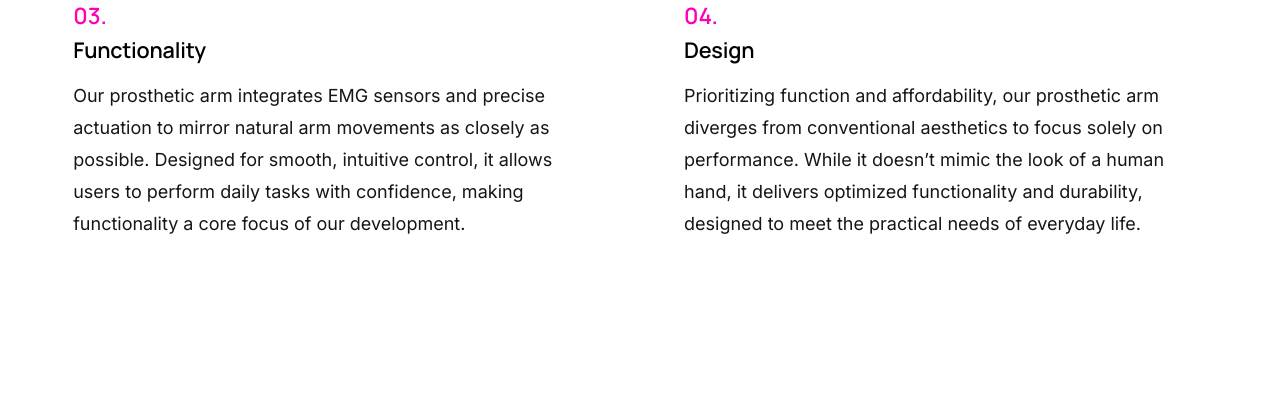
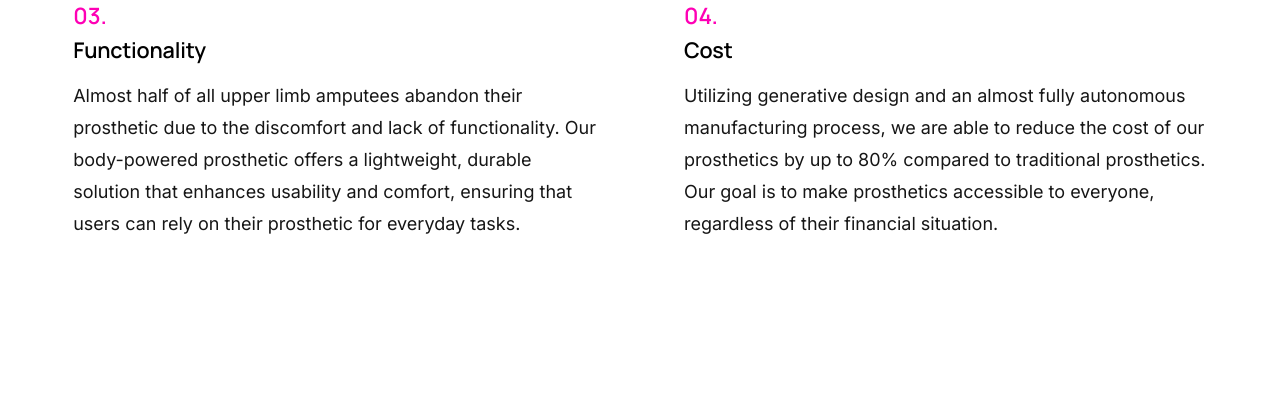
Before and after one commit to namit26073/AkroLimb, a plain HTML site: page index.html in a window 1280 px wide. Shown: the part 1729-2147 px from the top of the page. Drawn offline with Linux system fonts and the light colour scheme.

Commit message:
textchange

```diff
--- a/index.html
+++ b/index.html
@@ -190,18 +190,18 @@
                         </div>
                         <div class="list-block__text">
                             <p>
-                                Our prosthetic arm integrates EMG sensors and precise actuation to mirror natural arm movements as closely as possible. Designed for smooth, intuitive control, it allows users to perform daily tasks with confidence, making functionality a core focus of our development.
+                                Almost half of all upper limb amputees abandon their prosthetic due to the discomfort and lack of functionality. Our body-powered prosthetic offers a lightweight, durable solution that enhances usability and comfort, ensuring that users can rely on their prosthetic for everyday tasks.
                             </p>
                         </div>
                     </div> <!-- end list-block__item -->
 
                     <div class="column list-block__item">
                         <div class="list-block__title">
-                            <h3 class="h5">Design</h3>
+                            <h3 class="h5">Cost</h3>
                         </div>
                         <div class="list-block__text">
                             <p>
-                                Prioritizing function and affordability, our prosthetic arm diverges from conventional aesthetics to focus solely on performance. While it doesn’t mimic the look of a human hand, it delivers optimized functionality and durability, designed to meet the practical needs of everyday life.
+                                Utilizing generative design and an almost fully autonomous manufacturing process, we are able to reduce the cost of our prosthetics by up to 80% compared to traditional prosthetics. Our goal is to make prosthetics accessible to everyone, regardless of their financial situation.
                             </p>
                         </div>
                     </div> <!-- end list-block__item -->
```
